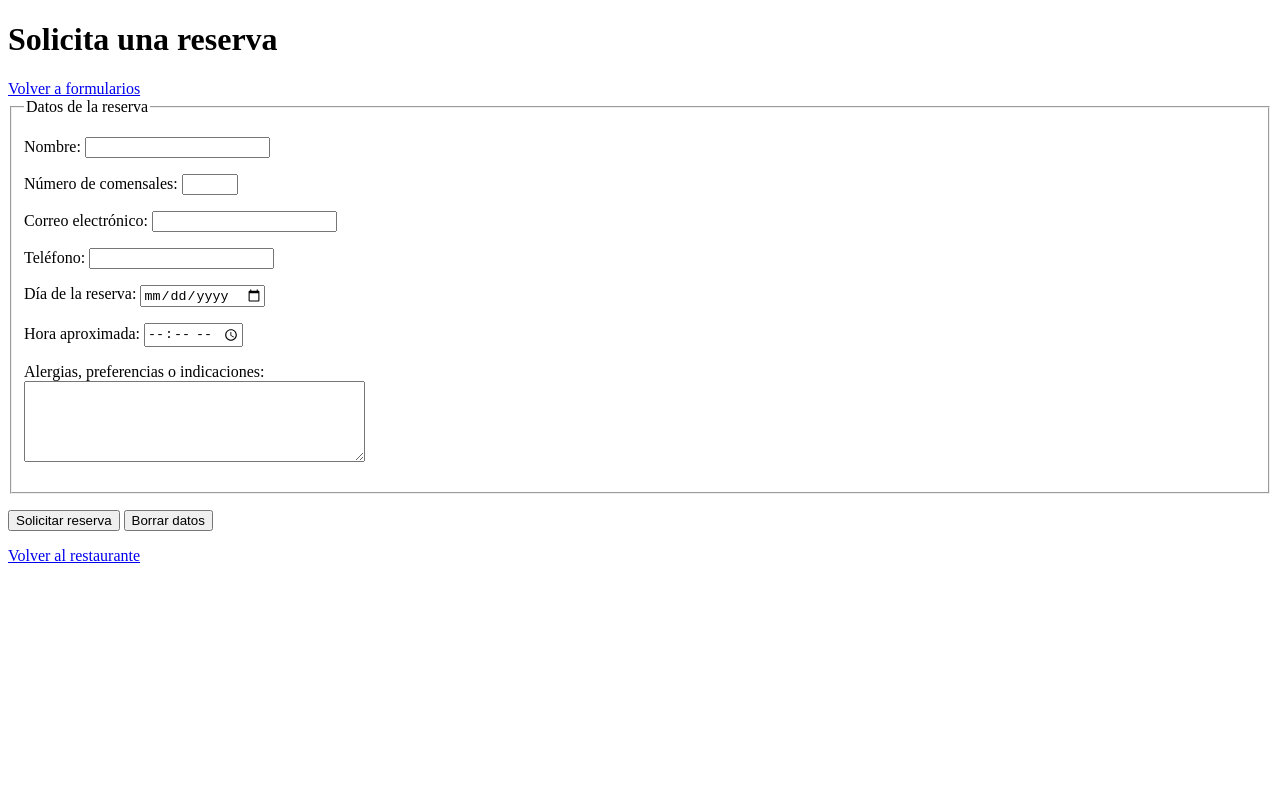
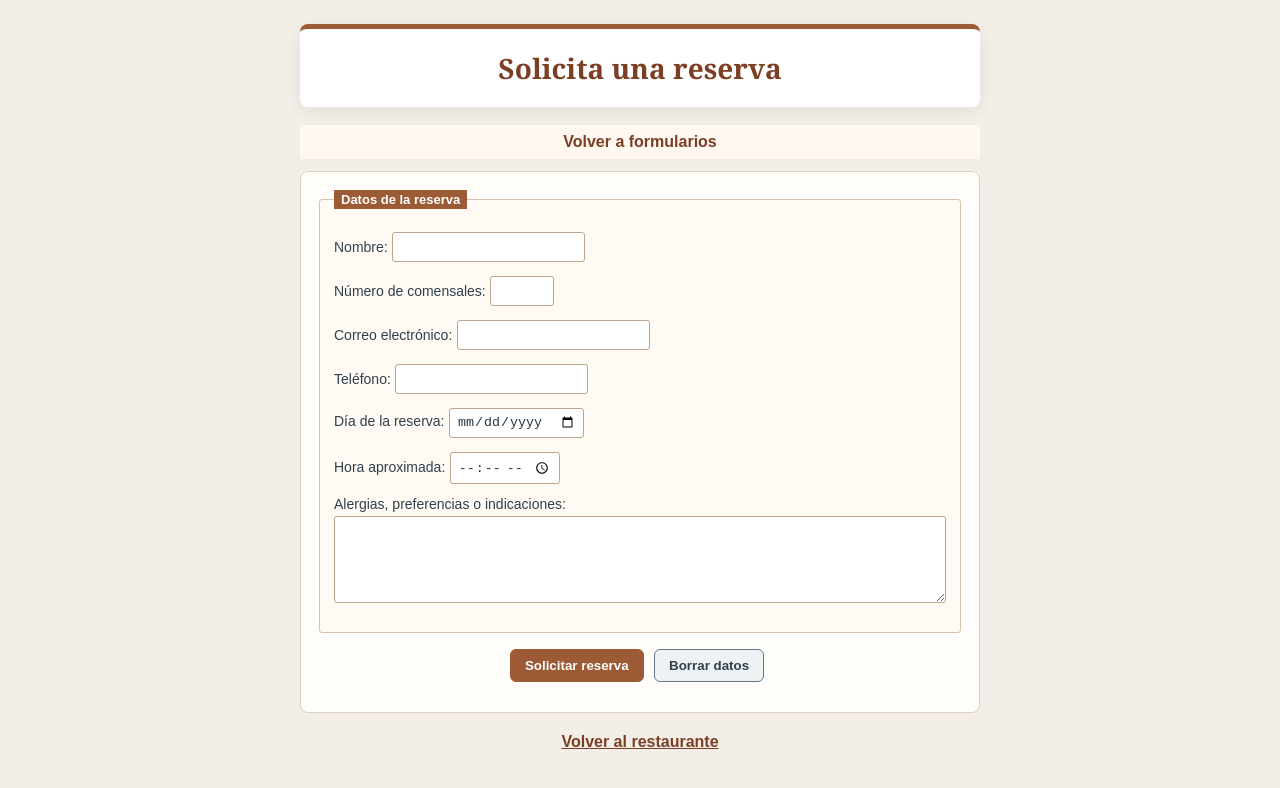
Before and after one commit to AlejandroGP37/AlejandroGP37.github.io, a plain HTML site: page info/reserva-restaurante.html in a window 1280 px wide. Drawn offline with Linux system fonts and the light colour scheme.

Commit message:
actualización

```diff
--- a/css/styles.css
+++ b/css/styles.css
@@ -280,6 +280,80 @@ thead th {
     background: #fff2d6;
     color: #6d4822;
 }
+
+.restaurant-page {
+    background: #f3eee7;
+}
+.restaurant-page .form-header {
+    max-width: 680px;
+    border-top: 5px solid #9d5b35;
+    border-radius: 8px;
+}
+.restaurant-page .form-header h1 {
+    color: #7c3f24;
+}
+.restaurant-page .form-header p {
+    color: #9d6a4c;
+    text-transform: none;
+}
+.restaurant-page .form-card {
+    max-width: 680px;
+    border: 1px solid #dfd2c4;
+    border-radius: 8px;
+    background: #fffdf9;
+}
+.restaurant-page .form-card fieldset {
+    border: 1px solid #d6c2ad;
+    background: #fffaf3;
+}
+.restaurant-page .form-card legend {
+    background: #9d5b35;
+}
+.restaurant-page .form-card input,
+.restaurant-page .form-card select,
+.restaurant-page .form-card textarea {
+    border-color: #bda48d;
+}
+.restaurant-page .form-card button[type="submit"] {
+    border-color: #9d5b35;
+    background: #9d5b35;
+    color: white;
+}
+.restaurant-page .form-card button {
+    border-radius: 6px;
+}
+.restaurant-page nav,
+.restaurant-page footer {
+    max-width: 680px;
+    margin: 12px auto;
+    padding: 8px;
+    text-align: center;
+}
+.restaurant-page nav {
+    background: #fff8f1;
+}
+.restaurant-page nav a,
+.restaurant-page footer a {
+    color: #7c3f24;
+    font-weight: bold;
+}
+.restaurant-page main ul {
+    list-style: none;
+    padding: 0;
+}
+.restaurant-page main li {
+    margin: 10px 0;
+}
+.restaurant-page main li a {
+    display: block;
+    padding: 14px;
+    border: 1px solid #d6c2ad;
+    border-radius: 6px;
+    background: #fffaf3;
+    color: #7c3f24;
+    text-decoration: none;
+    font-weight: bold;
+}
 @media (min-width: 700px) {
     .inscription-page .form-card fieldset:nth-of-type(1) p {
         display: grid;
--- a/info/reserva-restaurante.html
+++ b/info/reserva-restaurante.html
@@ -4,10 +4,11 @@
     <meta charset="UTF-8">
     <meta name="viewport" content="width=device-width, initial-scale=1">
     <link rel="icon" type="image/png" href="favicon.png">
+    <link rel="stylesheet" href="../css/styles.css">
     <title>Reserva | Restaurante El Planton</title>
 </head>
-<body>
-    <header>
+<body class="form-page restaurant-page">
+    <header class="form-header">
         <h1>Solicita una reserva</h1>
     </header>
 
@@ -15,7 +16,7 @@
         <a href="formularios-restaurante.html">Volver a formularios</a>
     </nav>
 
-    <main>
+    <main class="form-card">
         <form>
             <fieldset>
                 <legend>Datos de la reserva</legend>
@@ -58,5 +59,13 @@
     <footer>
         <a href="iniciorestaurante.html">Volver al restaurante</a>
     </footer>
+    <script>
+        const reservationForm = document.querySelector("form");
+        reservationForm.addEventListener("submit", function (event) {
+            event.preventDefault();
+            alert("Gracias. Tu solicitud de reserva se ha registrado.");
+            reservationForm.reset();
+        });
+    </script>
 </body>
 </html>
```
Also changed, not shown: info/contacto-restaurante.html (+12 -3 lines), info/formularios-restaurante.html (+3 -2 lines), info/resena-restaurante.html (+12 -3 lines).
